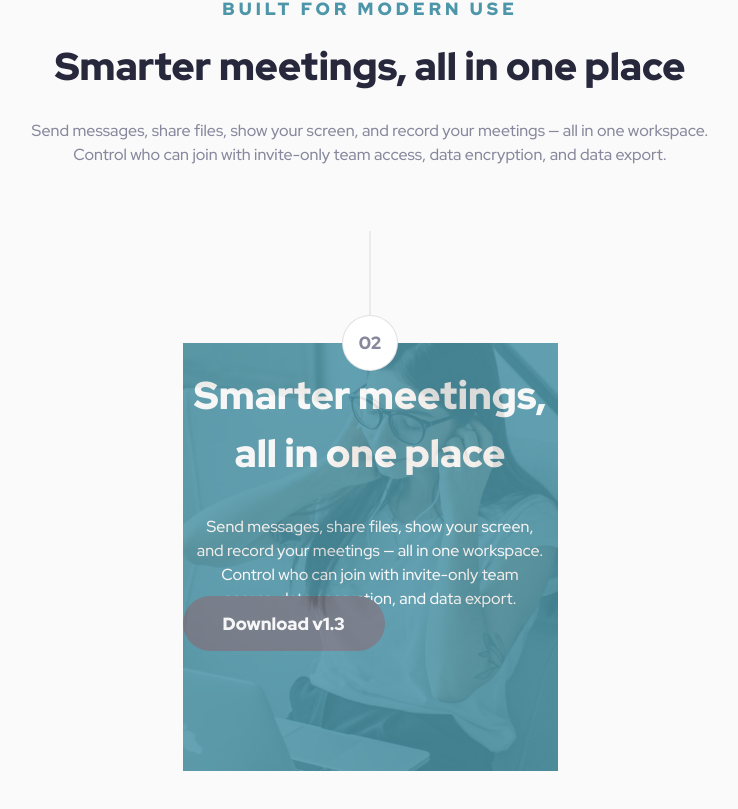
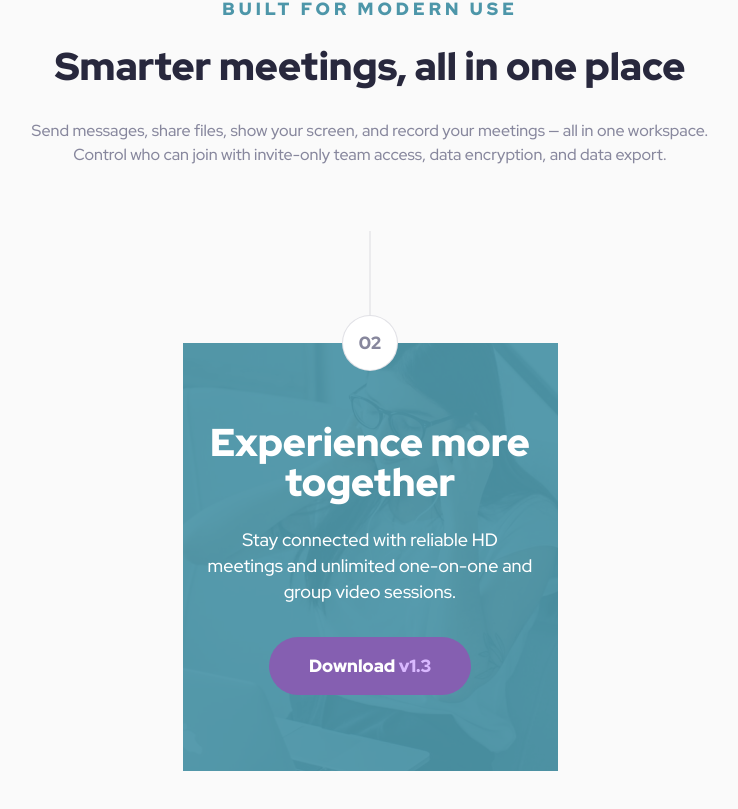
Before and after one commit to DarrickFauvel/fem2407-meet-landing-page-next, a Next.js app: page / in a window 1280 px wide. Shown: the part 1617-2426 px from the top of the page, without its empty margins (270-1008 px from the left). Built offline with nearby package versions, Linux system fonts and the light colour scheme.

Commit message:
Modify section 2 card

```diff
--- a/app/page.tsx
+++ b/app/page.tsx
@@ -88,27 +88,29 @@ export default function Home() {
 
       <SectionNumber>02</SectionNumber>
 
-      <div className="relative bg-fem-blue-munsell w-[375px] h-[428px] mb-32 -mt-7 -z-10">
+      <div className="relative bg-fem-blue-munsell w-[375px] h-[428px] px-6 mb-32 -mt-7">
+        <div className="absolute inset-0 opacity-25 z-0">
           <Image
-          className="absolute inset-0 opacity-15"
+            className="w-full h-full object-cover opacity-25"
             src={imageFooterMobile}
             width={375}
             height={428}
             alt="woman with headphones"
           />
+        </div>
 
-        <h2 className="text-fem-fluid-h2 font-black text-balance text-center text-white pt-6">
-          Smarter meetings, all in one place
+        <div className="relative z-10 flex flex-col items-center">
+          <h2 className="text-fem-fluid-h2 font-black text-center text-white pt-20 leading-10">
+            Experience more together
           </h2>
-        <p className="text-center text-white font-medium text-balance mt-8">
-          Send messages, share files, show your screen, and record your meetings
-          — all in one workspace. Control who can join with invite-only team
-          access, data encryption, and data export.
+          <p className="text-lg text-center text-white font-medium mt-6 mb-8 leading-[1.44]">
+            Stay connected with reliable HD meetings and unlimited one-on-one
+            and group video sessions.
           </p>
-
-        <Button url="#">
-          Download <span>v1.3</span>
+          <Button url="#" bgColor="purple">
+            Download <span className="text-fem-mauve">v1.3</span>
           </Button>
+        </div>
       </div>
     </main>
   )
```
Lines whose indentation alone changed are shown as unchanged.
